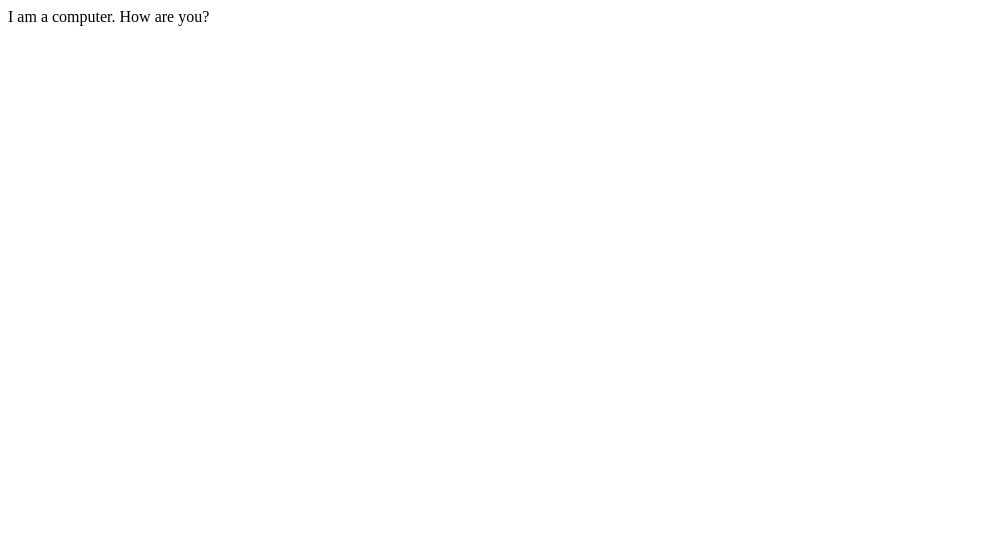
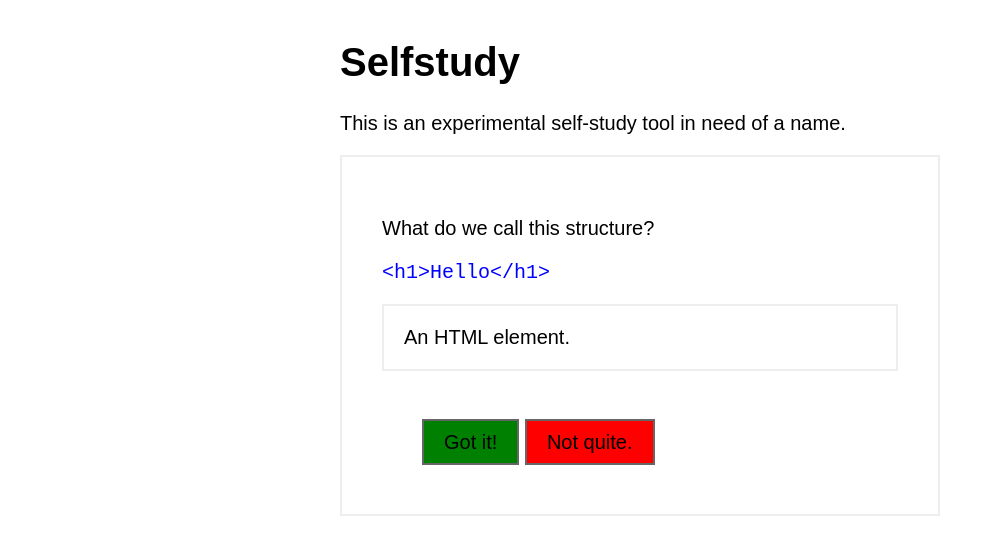
Before and after one commit to deestan/selfstudy, a website: page static/index.html in a window 1280 px wide. Shown: the whole page, without its empty margins (0-995 px from the left). Drawn offline with Linux system fonts and the light colour scheme.

Commit message:
created some html for an exercise

```diff
--- a/static/index.html
+++ b/static/index.html
@@ -1,3 +1,66 @@
-<!doctype html>
-<title>Hello!</title>
-<body>I am a computer.  How are you?</body>
+<!DOCTYPE HTML>
+<html>
+<head>
+	<meta http-equiv="Content-Type" content="text/html; charset=UTF-8" />
+	<title>Selfstudy</title>
+  <style>
+    body {max-width: 600px; margin: 2em auto; font-family: sans-serif; font-size: 20px;}
+    code {color: blue;}
+    .exercise {
+       border: 2px solid #eee;
+      padding: 2em;
+    }
+    .question {
+      margin-bottom: 20px;
+    }
+    .answer {
+       border: 2px solid #eee;
+       padding: 1em;
+       margin-bottom: 60px;
+    }
+    .feedback {
+      list-style-type: none;
+    }
+    .feedback li {
+      max-width: 50%;
+      display: inline-block;
+    }
+    .btn {
+      padding: 10px 20px;
+      background-color: #eee;
+      border: 2px solid #666;
+    }
+    .btn:hover {
+      background-color: #ccc;
+    }
+    .yay a {
+      background-color: green;
+    }
+    .nay a {
+      background-color: red;
+    }
+  </style>
+</head>
+
+<body>
+<header>
+  <h1>Selfstudy</h1>
+  <p>This is an experimental self-study tool in need of a name.</p>
+</header>
+
+<div class="exercise">
+  <div class="question">
+    <p>What do we call this structure?</p>
+    <code> <span>&lt;h1&gt;</span>Hello<span>&lt;/h1&gt;</span> </code>
+  </div>
+  <div class="answer">An HTML element.</div>
+
+<ul class="feedback">
+  <li class="yay"><a class="btn">Got it!</a></li>
+  <li class="nay"><a class="btn">Not quite.</a></li>
+</ul>
+
+</div>
+
+</body>
+</html>
```
